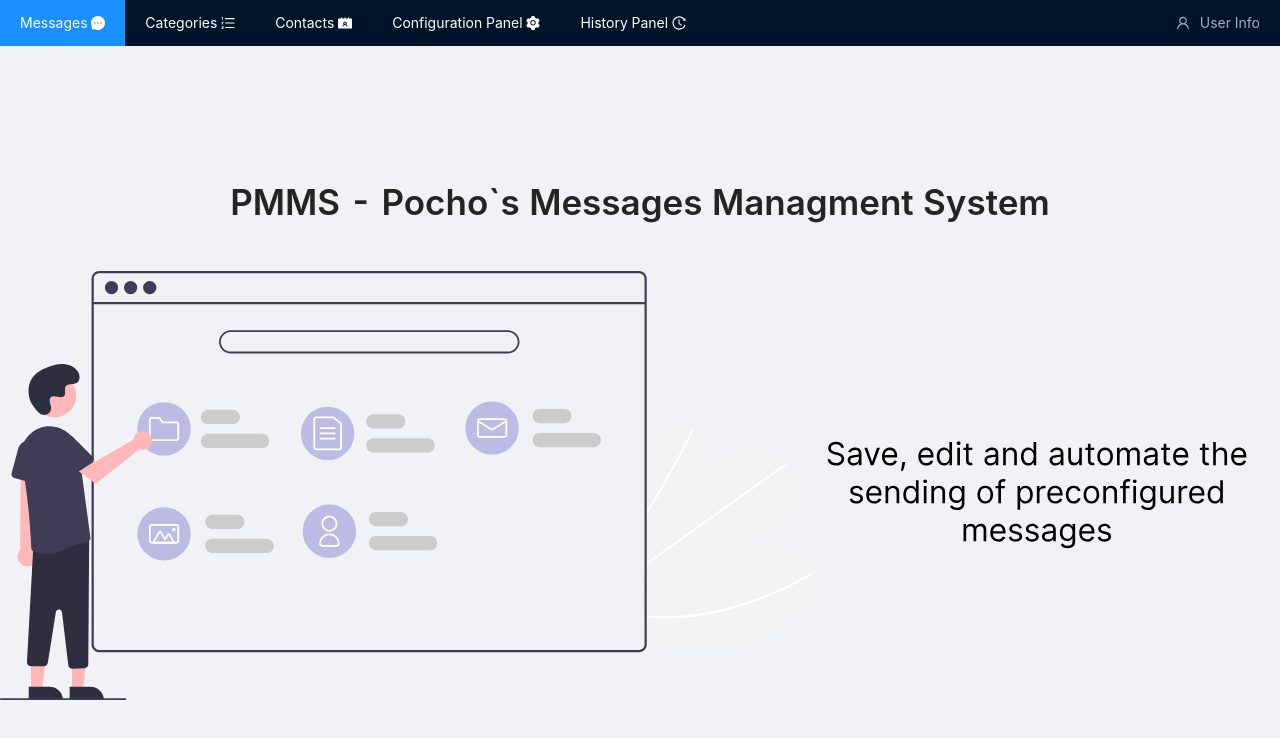
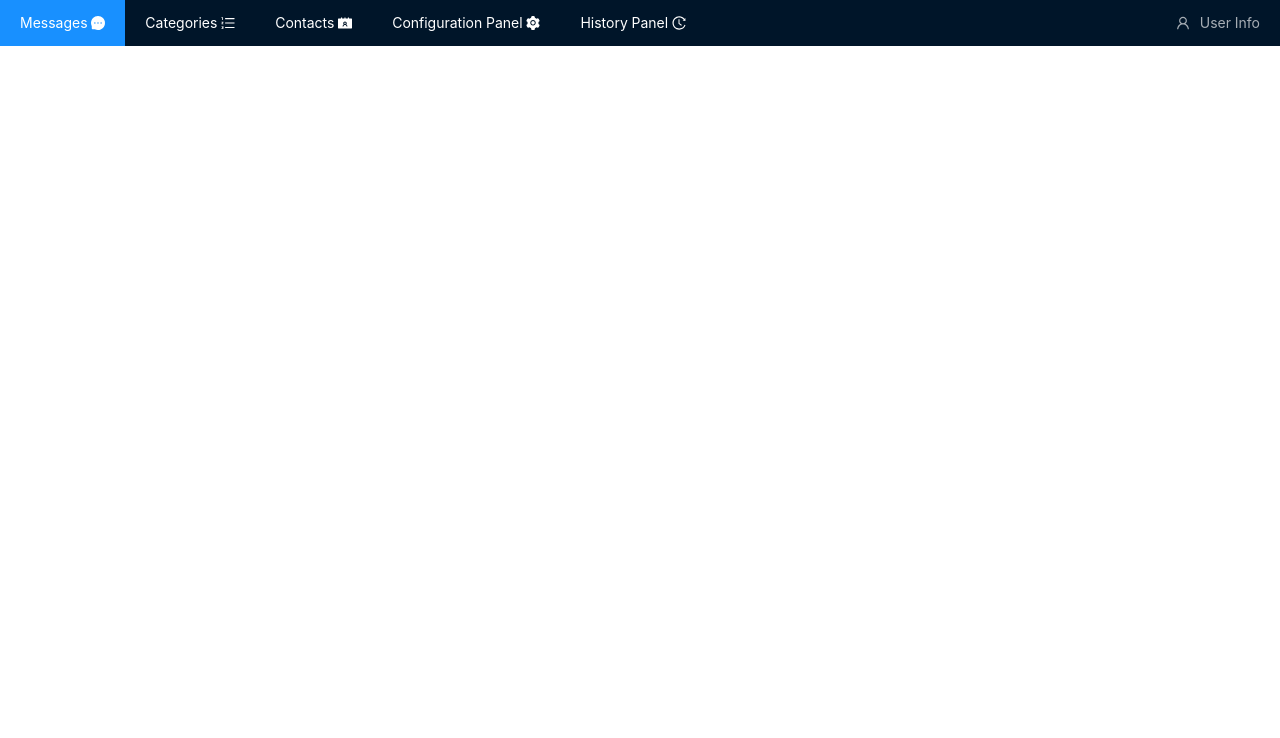
Before and after one commit to pcabreram1234/message-managment-pocho, a React (Vite) app: page / in a window 1280 px wide. Shown: the top 738 px of the page. Built offline with nearby package versions, Linux system fonts and the light colour scheme; no server answers; sample sign-in values are in the browser's storage; what @hookstate/core would draw is missing.

Commit message:
Home menu removed

```diff
--- a/src/routes/App.jsx
+++ b/src/routes/App.jsx
@@ -42,7 +42,7 @@ const App = () => {
         {/* Rutas protegidas, solo accesibles si el usuario está logeado */}
         {user ? (
           <>
-            <Route exact path={"/"} children={<Home />} />
+            {/* <Route exact path={"/"} children={<Home />} /> */}
             <Route exact path={"/messages"} children={<MessageTable />} />
             <Route exact path={"/contacts"} children={<Contacts />} />
             <Route exact path={"/categories"} children={<Categories />} />
```
